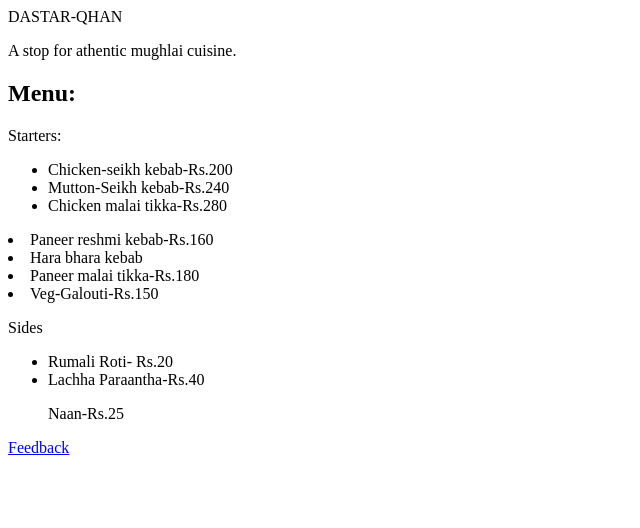
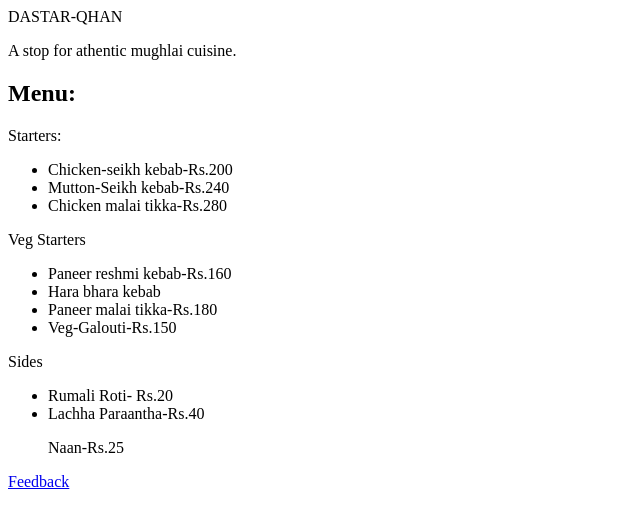
Before and after one commit to riri-2k3/dastar-qhan, a plain HTML site: page index.html in a window 1280 px wide. Shown: the whole page, without its empty margins (0-640 px from the left). Drawn offline with Linux system fonts and the light colour scheme.

Commit message:
Update index.html

```diff
--- a/index.html
+++ b/index.html
@@ -30,8 +30,13 @@
         <li>
             Chicken malai tikka-Rs.280
         </li>
+        </ul>
     </div>
         <div class="Veg">
+            <p>
+                Veg Starters
+            </p>
+            <ul>
         <li>
             Paneer reshmi kebab-Rs.160
         </li>
```
